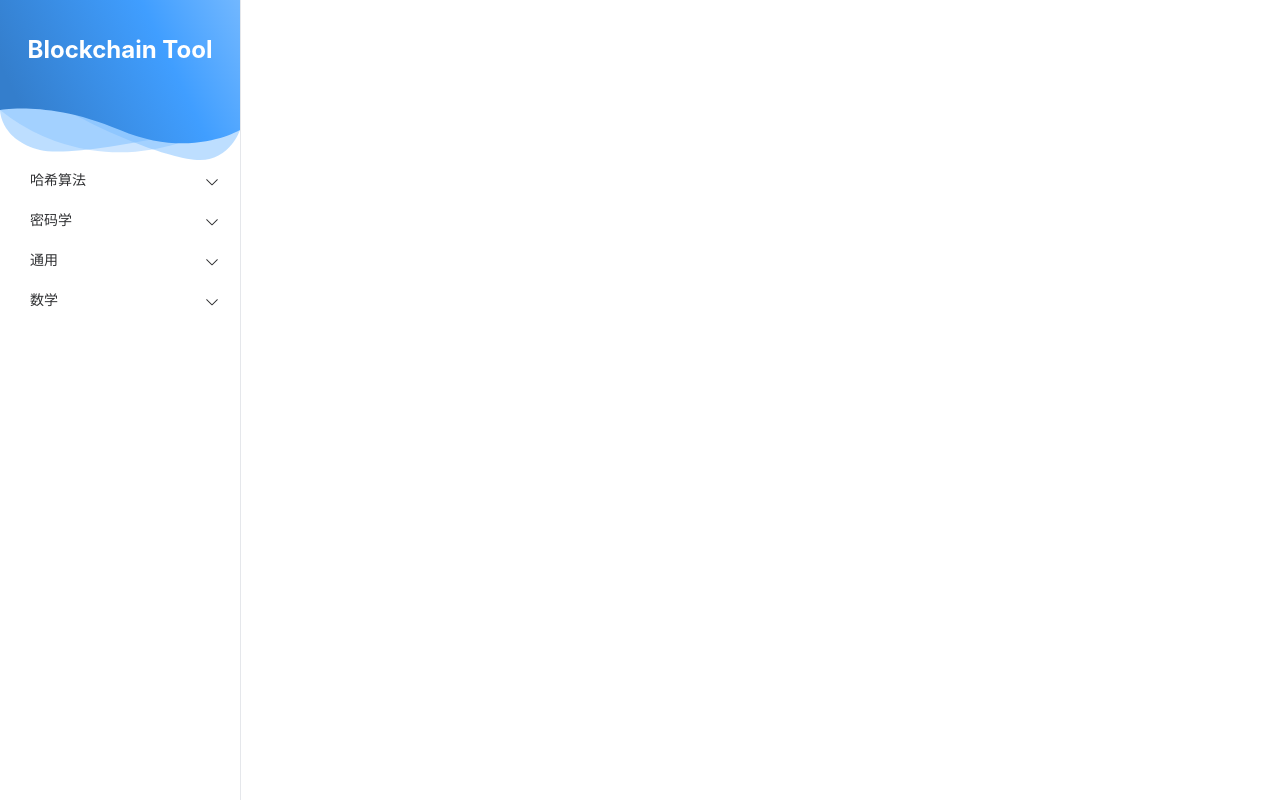
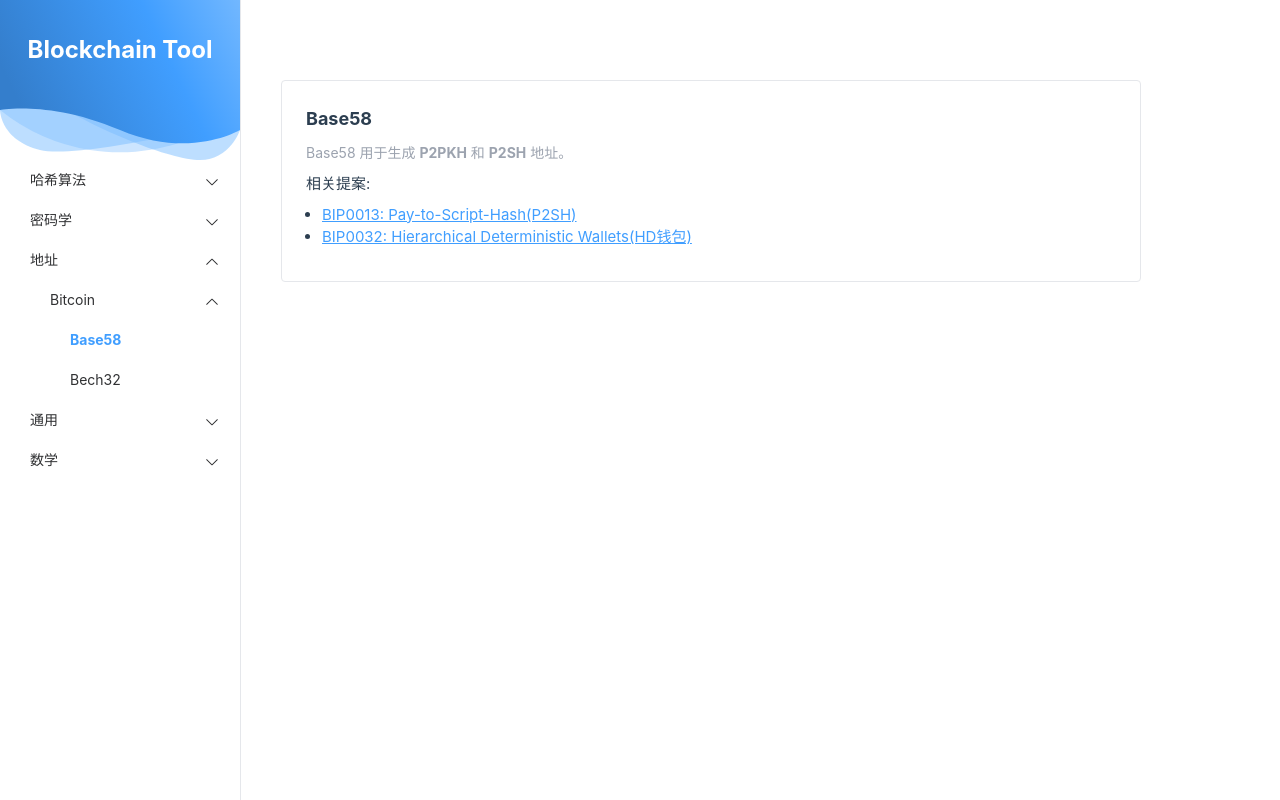
Before and after one commit to gxr404/blockchain-tool, a Nuxt app: page /address/bitcoin/base58 in a window 1280 px wide. Built offline with nearby package versions, Linux system fonts and the light colour scheme.

Commit message:
chore: add menu

```diff
--- a/components/SidebarBlock.vue
+++ b/components/SidebarBlock.vue
@@ -55,7 +55,28 @@ const route = useRoute()
               </el-menu-item>
             </el-sub-menu>
           </el-sub-menu>
-
+          <el-sub-menu index="address">
+            <template #title>
+              <span>地址</span>
+            </template>
+            <el-sub-menu index="bitcoin">
+              <template #title>
+                <span>Bitcoin</span>
+              </template>
+              <el-menu-item
+                index="address-bitcoin-base58"
+                :route="{ path: '/address/bitcoin/base58' }"
+              >
+                <span>Base58</span>
+              </el-menu-item>
+              <el-menu-item
+                index="address-bitcoin-bech32"
+                :route="{ path: '/address/bitcoin/bech32' }"
+              >
+                <span>Bech32</span>
+              </el-menu-item>
+            </el-sub-menu>
+          </el-sub-menu>
           <el-sub-menu index="general">
             <template #title>
               <span>通用</span>
--- /dev/null
+++ b/pages/address/bitcoin/base58.vue
@@ -0,0 +1,33 @@
+<template>
+  <div class="p-10">
+    <!-- <p class="font-bold text-lg mb-[20px]">Secp256k1应用</p>
+    <p class="text-sm text-gray-400 mb-[10px]">
+      在bitcoin中Secp256k1应用于 <b>生成公钥</b>和 <b>交易时生成签名</b>
+    </p> -->
+    <div class="flex flex-col p-6 border rounded bg-white mt-10 w-[860px]">
+      <p class="font-bold text-lg centre">Base58</p>
+      <p class="text-sm text-gray-400 my-[10px]">
+        Base58 用于生成 <b>P2PKH</b> 和 <b>P2SH</b> 地址。
+      </p>
+      <p>相关提案:</p>
+      <ul class="pl-4 my-2">
+        <li class="list-disc">
+          <a
+            class="underline text-[#409eff] hover:text-[#347ecc]"
+            href="https://github.com/bitcoin/bips/blob/master/bip-0013.mediawiki"
+          >
+            BIP0013: Pay-to-Script-Hash(P2SH)
+          </a>
+        </li>
+        <li class="list-disc">
+          <a
+            class="underline text-[#409eff] hover:text-[#347ecc]"
+            href="https://github.com/bitcoin/bips/blob/master/bip-0032.mediawiki"
+          >
+            BIP0032: Hierarchical Deterministic Wallets(HD钱包)
+          </a>
+        </li>
+      </ul>
+    </div>
+  </div>
+</template>
--- /dev/null
+++ b/pages/address/bitcoin/bech32.vue
@@ -0,0 +1,3 @@
+<template>
+  <h1></h1>
+</template>
```
